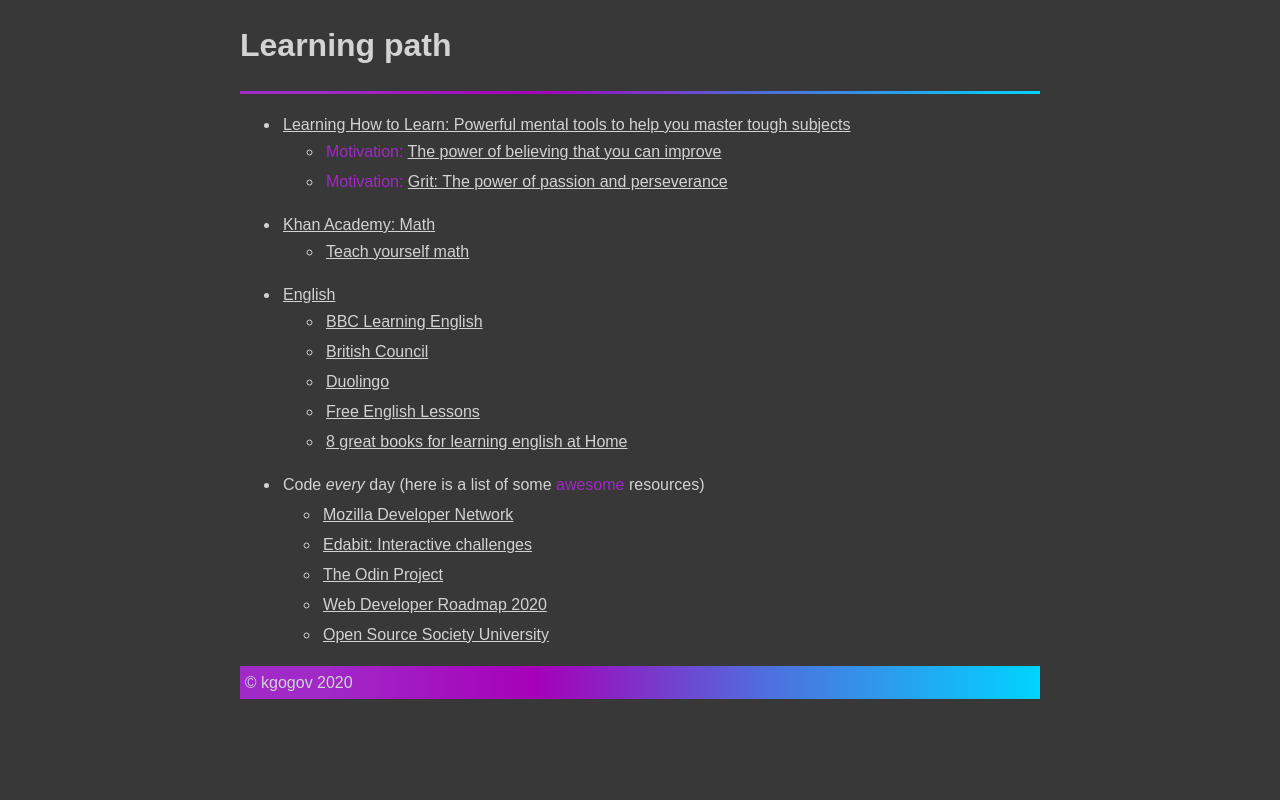
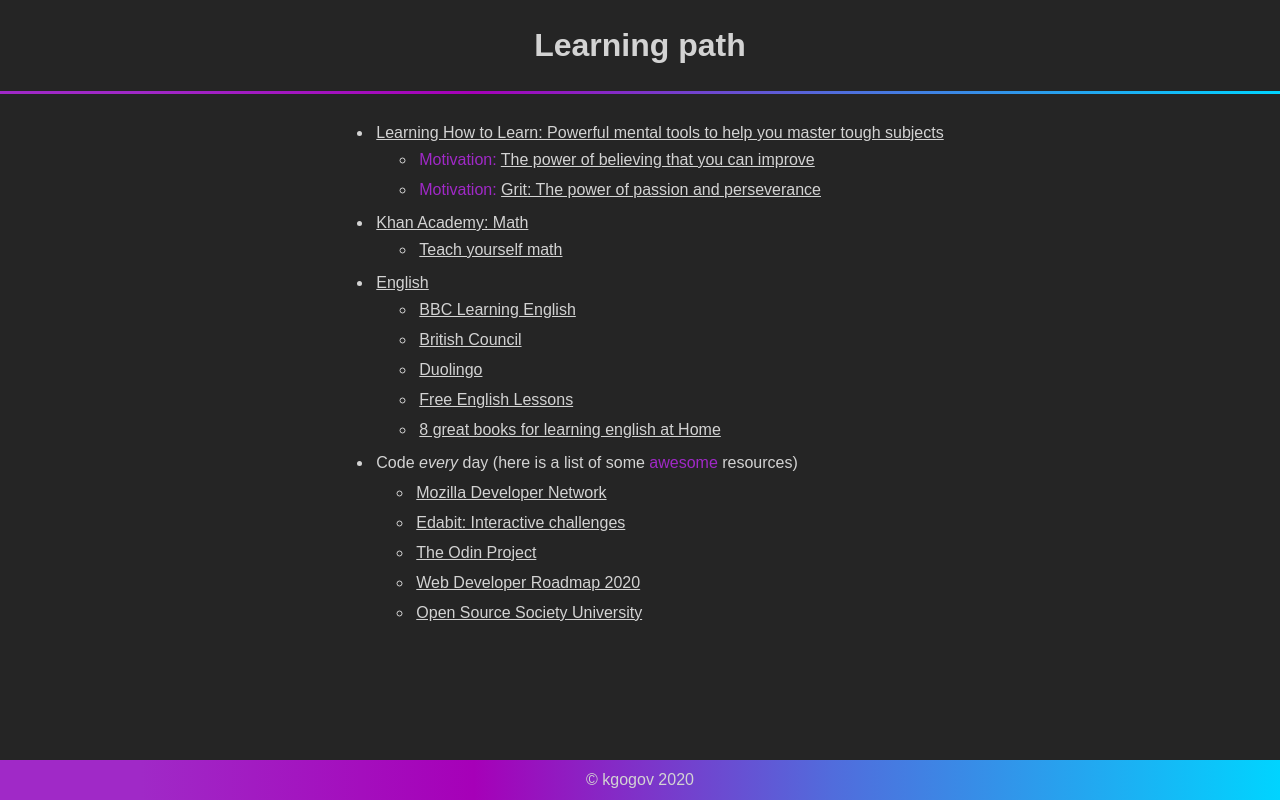
Before and after one commit to kgogov/learning-path, a plain HTML site: page index.html in a window 1280 px wide. Drawn offline with Linux system fonts and the light colour scheme.

Commit message:
Added sticky footer with flexbox

```diff
--- a/index.html
+++ b/index.html
@@ -8,25 +8,30 @@
     body {
       font-family: sans-serif;
       line-height: 1.5;
-      min-width: 300px;
+      min-width: 280px;
       margin: 0 auto;
-      background-color: #383838;
+      background-color: #252525;
       color: #d3d3d3;
     }
 
-    .page-wrapper,
-    footer {
-      max-width: 800px;
-      margin: 0 auto;
+    .page-wrapper {
+      display: flex;
+      flex-direction: column;
+      min-height: 100vh;
+    }
+
+    h1 {
+      text-align: center;
+    }
+
+    main {
+      flex: 1;
+      align-self: center;
     }
 
     @media only screen and (max-width: 799px) {
-      .page-wrapper {
-        padding: 0 2rem;
-      }
-
       ul {
-        padding-inline-start: 20px;
+        padding-inline-start: 30px;
       }
     }
 
@@ -46,6 +51,7 @@
       height: 3px;
       background: rgb(160,41,199);
       background: linear-gradient(90deg, rgba(160,41,199,1) 11%, rgba(166,0,184,1) 37%, rgba(81,108,220,1) 65%, rgba(0,212,255,1) 100%);
+      margin-bottom: 1.5rem;
     }
 
     .mark {
@@ -60,20 +66,29 @@
       margin-bottom: 10px;
     }
 
+    ul:last-of-type {
+      margin: 0;
+    }
+
     footer {
+      margin-top: 3rem;
       background: linear-gradient(90deg, rgba(160,41,199,1) 11%, rgba(166,0,184,1) 37%, rgba(81,108,220,1) 65%, rgba(0,212,255,1) 100%);
     }
 
     footer p {
-      padding: 0.3rem;
+      text-align: center;
+      padding: 0.5rem;
+      margin: 0;
     }
 
   </style>
 </head>
 <body>
   <div class="page-wrapper">
-    <h1>Learning path</h1>
-    <hr>
+    <header>
+      <h1>Learning path</h1>
+      <hr>
+    </header>
     <main>
       <ul>
         <li>
@@ -137,9 +152,9 @@
         </ul>
       </ul>
     </main>
+    <footer>
+      <p>&copy; kgogov 2020</p>
+    </footer>
   </div>
-  <footer>
-    <p>&copy; kgogov 2020</p>
-  </footer>
 </body>
 </html>
```
